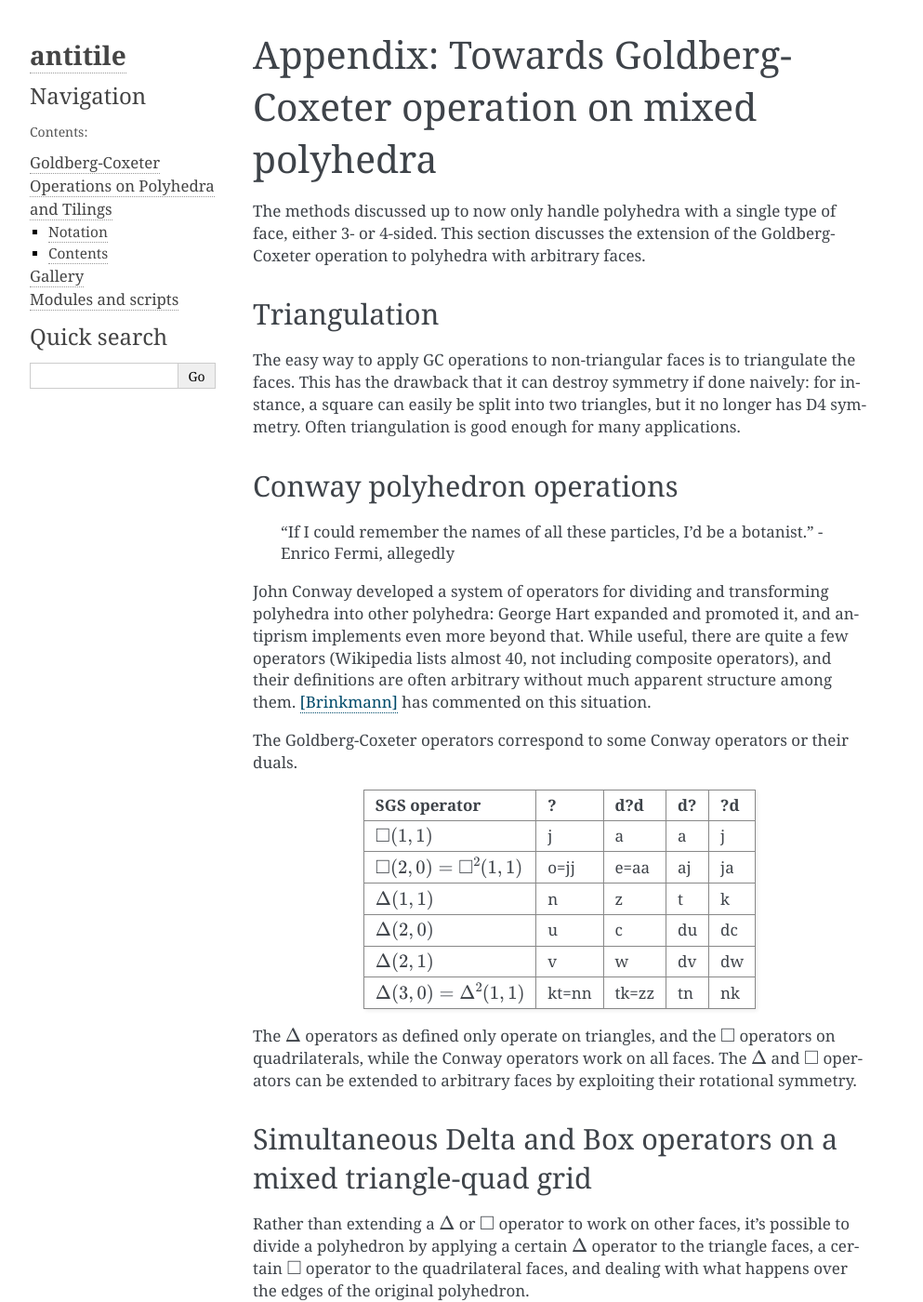
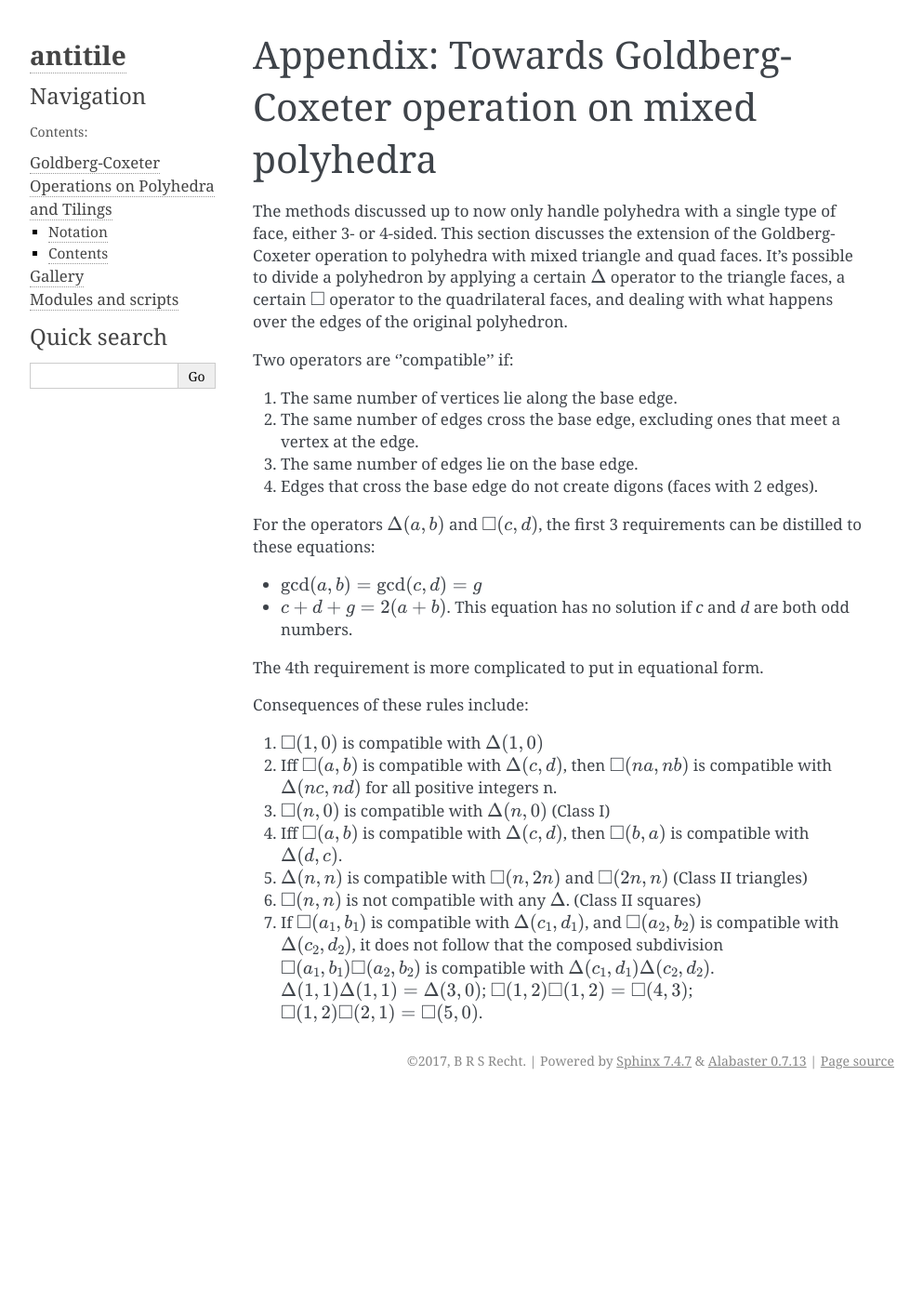
Before and after one commit to brsr/antitile, a Sphinx documentation site: the page built from docs/gco-a-mixed.rst, in a window 1280 px wide and 1400 px high. Shown: the whole window at 93% size, without its empty margins (148-1141 px from the left). Built offline with Sphinx 7.4.7, drawn with Linux system fonts in a browser that asks for light colours; some of the changed text lies outside the part shown.

Commit message:
Cleaning up docs on mixed subdivision

```diff
--- a/docs/gco-a-mixed.rst
+++ b/docs/gco-a-mixed.rst
@@ -2,56 +2,14 @@ Appendix: Towards Goldberg-Coxeter operation on mixed polyhedra
 ===============================================================
 
 The methods discussed up to now only handle polyhedra with a single type of
-face, either 3- or 4-sided. This section discusses the extension
-of the Goldberg-Coxeter operation to polyhedra with arbitrary faces.
+face, either 3- or 4-sided. This section discusses the extension of the
+Goldberg-Coxeter operation to polyhedra with mixed triangle and quad faces.
+It's possible to divide a polyhedron by applying
+a certain :math:`\Delta` operator to the triangle faces,
+a certain :math:`\Box` operator to the quadrilateral faces,
+and dealing with what happens over the edges of the original polyhedron.
 
-Triangulation
--------------
-The easy way to apply GC operations to non-triangular faces is to triangulate
-the faces. This has the drawback that it can destroy symmetry if done naively:
-for instance, a square can easily be split into two triangles, but it no longer
-has D4 symmetry. Often triangulation is good enough for many applications.
-
-Conway polyhedron operations
-----------------------------
-    "If I could remember the names of all these particles, I'd be a botanist."
-    -Enrico Fermi, allegedly
-
-John Conway developed a system of operators for dividing and transforming
-polyhedra into other polyhedra: George Hart expanded and promoted it, and
-antiprism implements even more beyond that. While useful, there are quite a
-few operators (Wikipedia lists almost 40, not including composite operators),
-and their definitions are often arbitrary without much apparent structure
-among them. [Brinkmann]_ has commented on this situation.
-
-The Goldberg-Coxeter operators correspond to some Conway operators
-or their duals.
-
-=================================== ===== ===== ===== =====
-SGS operator                        ?     d?d   d?    ?d
-=================================== ===== ===== ===== =====
-:math:`\Box(1,1)`                   j     a     a     j
-:math:`\Box(2,0) = \Box^2(1,1)`     o=jj  e=aa  aj    ja
-:math:`\Delta(1,1)`                 n     z     t     k
-:math:`\Delta(2,0)`                 u     c     du    dc
-:math:`\Delta(2,1)`                 v     w     dv    dw
-:math:`\Delta(3,0) = \Delta^2(1,1)` kt=nn tk=zz tn    nk
-=================================== ===== ===== ===== =====
-
-The :math:`\Delta` operators as defined only operate on triangles, and the
-:math:`\Box` operators on quadrilaterals, while the Conway operators work on
-all faces. The :math:`\Delta` and :math:`\Box` operators can be extended to
-arbitrary faces by exploiting their rotational symmetry.
-
-Simultaneous Delta and Box operators on a mixed triangle-quad grid
-------------------------------------------------------------------
-Rather than extending a :math:`\Delta` or :math:`\Box` operator to work on
-other faces, it's possible to divide a polyhedron by applying a certain
-:math:`\Delta` operator to the triangle faces, a certain :math:`\Box`
-operator to the quadrilateral faces, and dealing with what happens over the
-edges of the original polyhedron.
-
-Two Conway operators are ''compatible'' if:
+Two operators are ''compatible'' if:
 
 #. The same number of vertices lie along the base edge.
 #. The same number of edges cross the base edge, excluding ones that meet a
```
Also changed, not shown: docs/gco-planar.rst (+10 -0 lines), docs/gco-spherical.rst (+27 -6 lines), docs/index.rst (+5 -6 lines).
